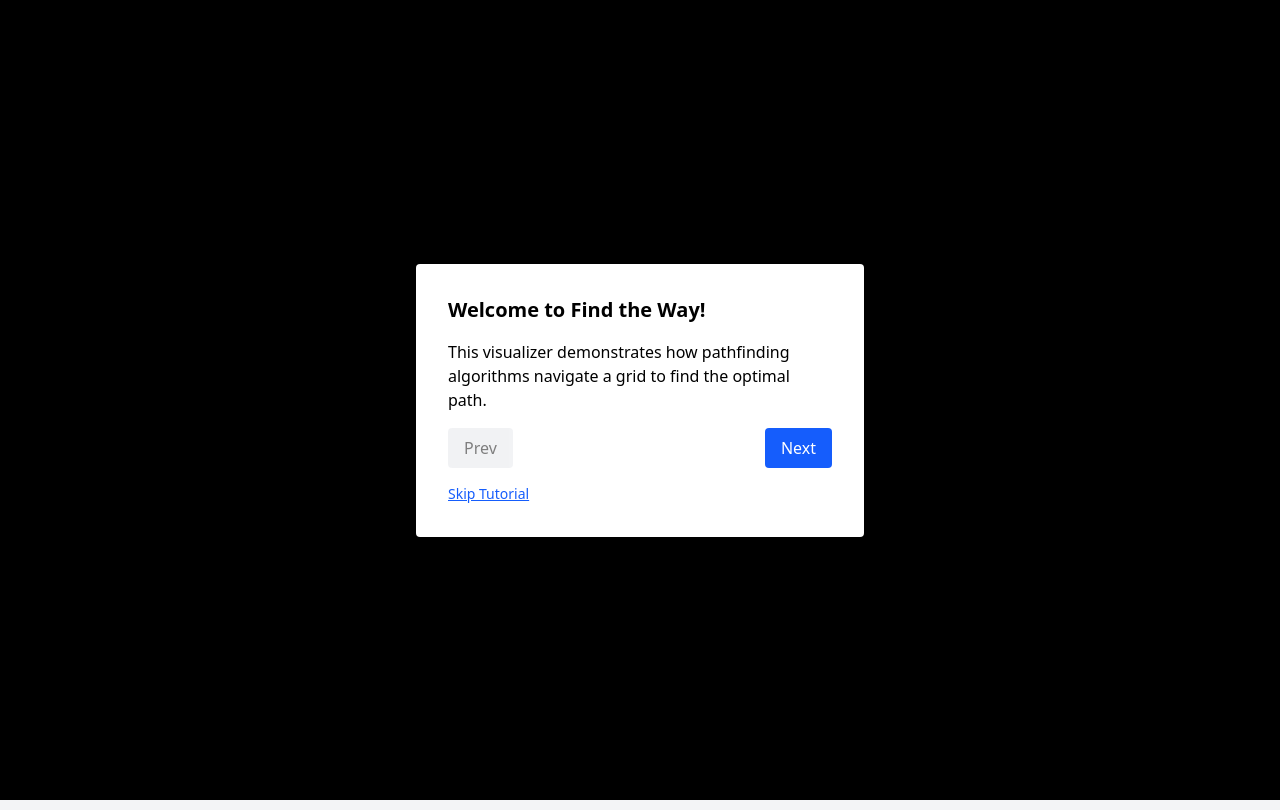
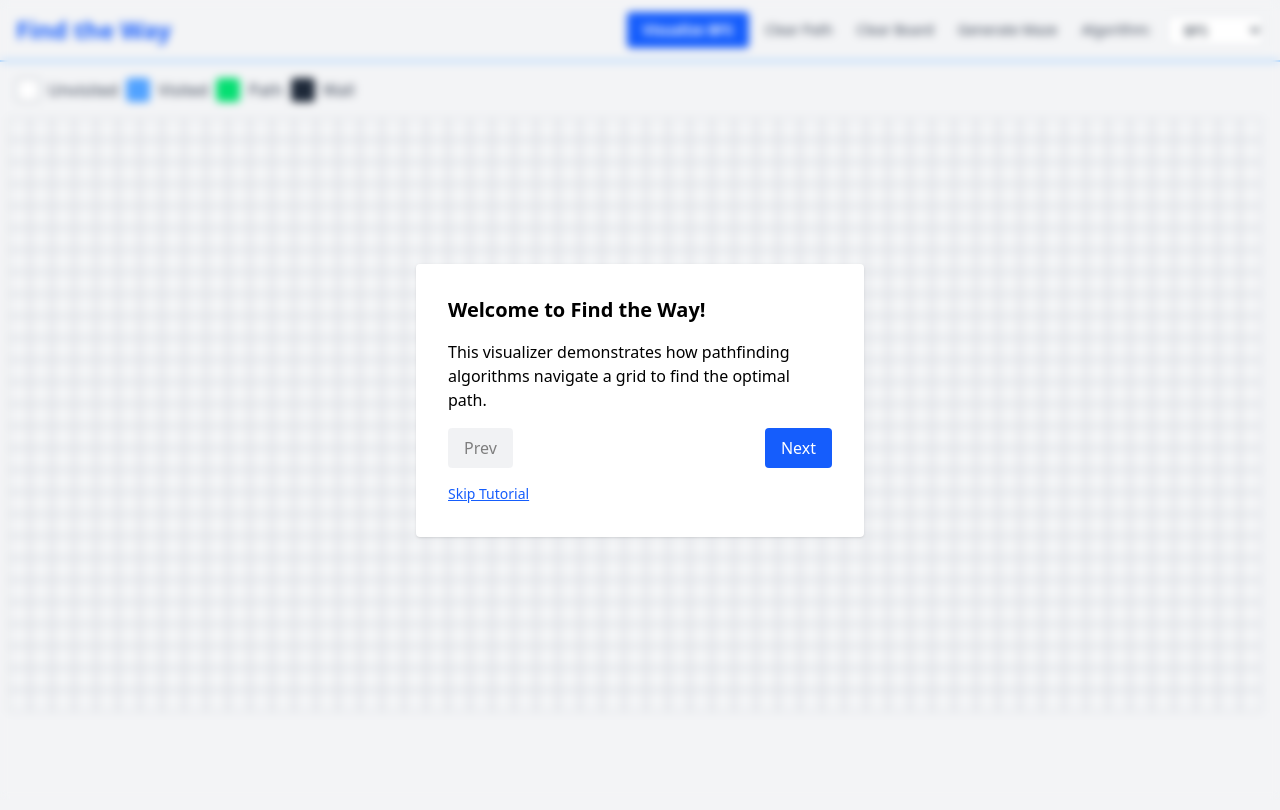
Before and after one commit to Rajeev-Singh-Rajput/Path-Finder, a React (Vite) app: page / in a window 1280 px wide. Built offline with nearby package versions, Linux system fonts and the light colour scheme.

Commit message:
Worked on ui

```diff
--- a/src/algorithms/PathFindingAlgorithms.js
+++ b/src/algorithms/PathFindingAlgorithms.js
@@ -190,7 +190,7 @@ export function Astar(grid, source, target) {
 
         if (tentativeG < gScore[n.row][n.col]) {
           gScore[n.row][n.col] = tentativeG;
-          fScore[n.row][n.col] = tentativeG + heuristic(n, target); // f(n)=g(n)+h(n)
+          fScore[n.row][n.col] = tentativeG + heuristic(n, target); // f(n) = g(n) + h(n)
           parent.set(`${n.row}-${n.col}`, current);
           openSet.push({ cell: n, f: fScore[n.row][n.col] });
         }
--- a/src/components/NoPathOverlay.jsx
+++ b/src/components/NoPathOverlay.jsx
@@ -2,7 +2,7 @@ import React from 'react';
 
 export default function NoPathOverlay({ onClose }) {
   return (
-    <div className="fixed inset-0 bg-black bg-opacity-50 flex items-center justify-center p-4 z-50">
+    <div className="fixed inset-0 flex items-center justify-center p-4 bg-blue/10 backdrop-blur-xs z-50">
       <div className="bg-white rounded-lg shadow-lg max-w-sm w-full p-6">
         <h2 className="text-lg font-semibold mb-3">No Path Found</h2>
         <p className="mb-4 text-gray-700">
--- a/src/components/TutorialOverlay.jsx
+++ b/src/components/TutorialOverlay.jsx
@@ -37,7 +37,7 @@ function TutorialOverlay({ onClose }) {
   };
 
   return (
-    <div className="fixed inset-0 flex items-center justify-center bg-black bg-opacity-50 z-50">
+    <div className="fixed inset-0 flex items-center justify-center bg-blue/10 backdrop-blur-xs z-50">
       <div className="bg-white p-8 rounded shadow max-w-md w-full">
         <h2 className="text-xl font-bold mb-4">{slides[currentSlide].title}</h2>
         <p className="mb-4">{slides[currentSlide].text}</p>
```
